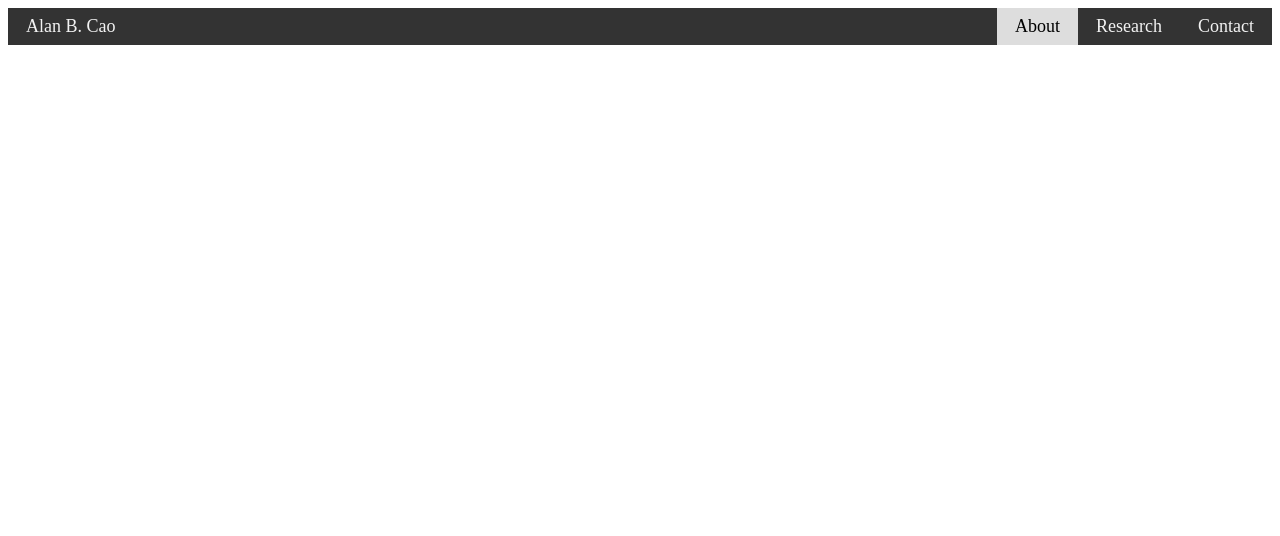
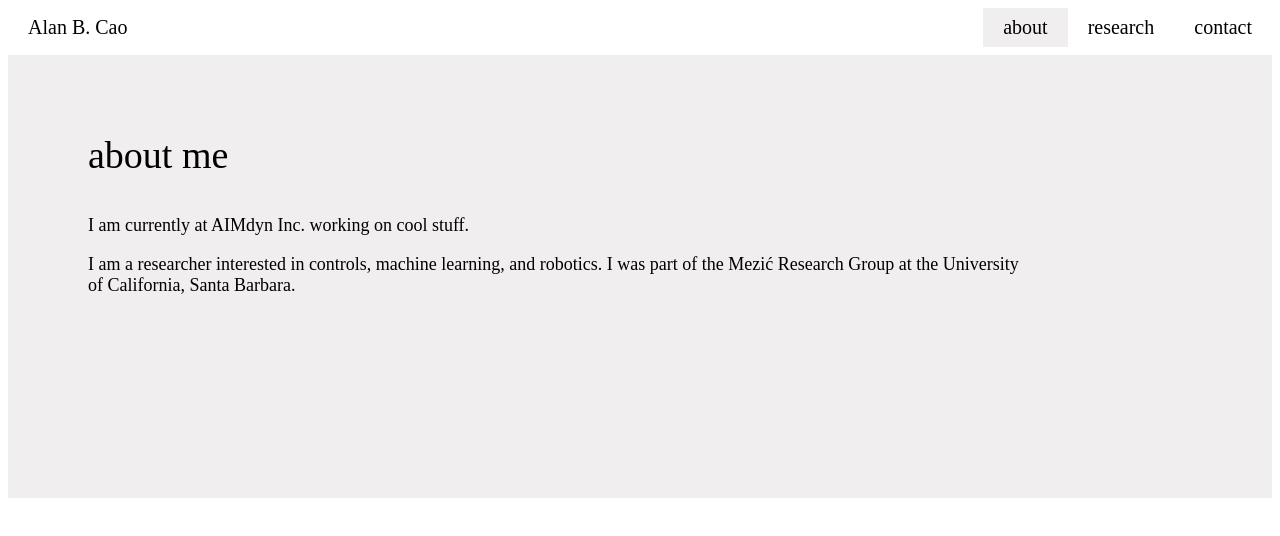
Before and after one commit to alanbcao/alanbcao.github.io, a plain HTML site: page html/about.html in a window 1280 px wide. Drawn offline with Linux system fonts and the light colour scheme.

Commit message:
Updated css and about page

```diff
--- a/css/styles.css
+++ b/css/styles.css
@@ -1,79 +1,79 @@
 
-ul {
-    list-style-type: none;
-    margin: 0;
-    padding: 0;
-    width: 200px;
-    background-color: #f1f1f1;
+/*===== Global Settings ======*/
+
+/* title font settings */
+#p0 {
+    text-align: left;
+    font-size: 38px;
+    margin-left: 40px;
+}
+/* text font settings */
+#p1 {
+    text-align: left;
+    font-size: 18px;
+    margin-left: 40px;
+    margin-right: 200px;
 }
 
-li a {
-    display: block;
-    color: #000;
-    padding: 8px 16px;
+/*============================*/
+/*============================*/
+
+
+
+/*====== Navigation Bar ======*/
+
+/* navigation bar settings */
+.navigation_bar_left , .navigation_bar_right {
+    background-color: white;
+    overflow: hidden;
+}
+/* link settings */
+.navigation_bar_left a , .navigation_bar_right a {
+    color: black;
+    padding: 8px 20px;
     text-decoration: none;
+    font-size: 20px;
+}
+.navigation_bar_left a  {float: left;}
+.navigation_bar_right a {float: right;}
+/* hover link color */
+.navigation_bar_left a:hover , .navigation_bar_right a:hover {
+    background-color: #f0eeee;
+    color: black;
+}
+/* active link color */
+.navigation_bar_left a.active , .navigation_bar_right a.active {
+    background-color: #f0eeee;
+    color: black;
+}
+/*============================*/
+/*============================*/
+
+
+/*======= About Section ======*/
+
+/* about section settings */
+.about {
+    margin: 0px;
+    border: 0px;
+    padding: 40px;
+    background-color: #f0eeee;
+    margin-top: 8px;
+}
+/* link settings */
+.about a {
+    color: black;
+    text-decoration: none;
+    padding: 0px;
+}
+/* image settings */
+.about_image {
+    margin: 30px;
+    padding: 20px;
+    float: right;
+    width: 250px;
+    margin-right: 60px;
 }
 
-/* Homepage Navigation Bar
-
-    /* Add a black background color to the top navigation */
-    .navigation_bar {
-        background-color: #333;
-        overflow: hidden;
-    }
-
-    /* Style the links inside the navigation bar */
-    .navigation_bar a {
-        float: left;
-        color: #f2f2f2;
-        text-align: center;
-        padding: 8px 18px;
-        text-decoration: none;
-        font-size: 18px;
-    }
-
-    /* Change the color of links on hover */
-    .navigation_bar a:hover {
-        background-color: #ddd;
-        color: black;
-    }
-
-    /* used to select and style the active link */
-    .navigation_bar a.active {
-        background-color: #ddd;
-        color: black;
-    }
-
-    /* Create a right-aligned (split) link inside the navigation bar */
-    /* .navigation_bar a.split {
-        float: right;
-        background-color: #333;
-        color: white;
-    } */
-
-    .navigation_bar_right_side_links {
-        background-color: #333;
-        overflow: hidden;
-    }
-
-    /* Style the links inside the navigation bar */
-    .navigation_bar_right_side_links a {
-        float: right;
-        color: #f2f2f2;
-        text-align: center;
-        padding: 8px 18px;
-        text-decoration: none;
-        font-size: 18px;
-    }
-
-    /* Change the color of links on hover */
-    .navigation_bar_right_side_links a:hover {
-        background-color: #ddd;
-        color: black;
-    }
-
-    /* used to select and style the active link */
-    .navigation_bar_right_side_links a.active {
-        background-color: #ddd;
-        color: black;
-    }
+/*============================*/
+/*============================*/
--- a/html/about.html
+++ b/html/about.html
@@ -8,15 +8,27 @@
 
 <body>
     <!-- Navigation Bar -->
-    <div class="navigation_bar">
+    <div class="navigation_bar_left">
         <a href="../index.html">Alan B. Cao</a>
-        <div class="navigation_bar_right_side_links">
-            <a href="contact.html">Contact</a>
-            <a href="research.html">Research</a>
-            <a href="about.html" class="active">About</a>
+        <div class="navigation_bar_right">
+            <a href="contact.html">contact</a>
+            <a href="research.html">research</a>
+            <a href="about.html" class="active">about</a>
         </div>
     </div>
 
+    <div class="about">
+        <!-- <img src="../media/capstone_pic.jpg" class="about_image"> -->
+        <p id="p0">about me</p>
+        <p id="p1"> I am currently at
+            <a href="https://aimdyn.com/" class="about" target="_blank">AIMdyn Inc.</a>
+            working on cool stuff.
+        <p id="p1"> I am a researcher interested in controls, machine learning, and robotics. I was part of the
+            <a href="https://mgroup.me.ucsb.edu/" class="about" target="_blank">Mezić Research Group</a>
+            at the University of California, Santa Barbara.</p>
+        <br><br><br><br><br><br><br><br>
+
+    </div>
 
 </body>
 
```
Also changed, not shown: html/contact.html (+5 -5 lines), html/research.html (+5 -5 lines), index.html (+6 -6 lines), media/capstone_pic.jpg (added).
